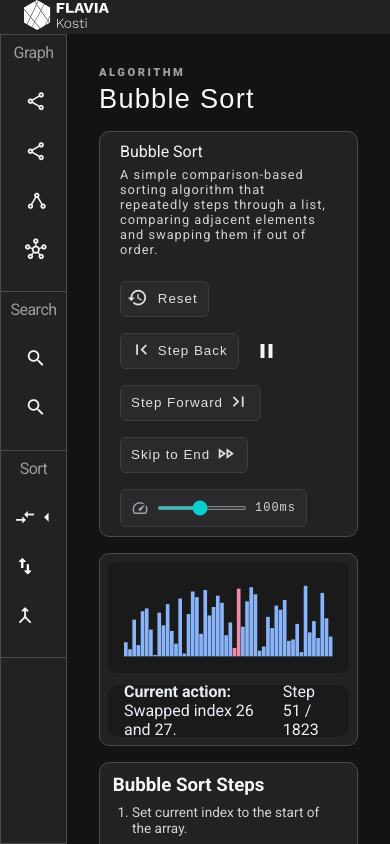
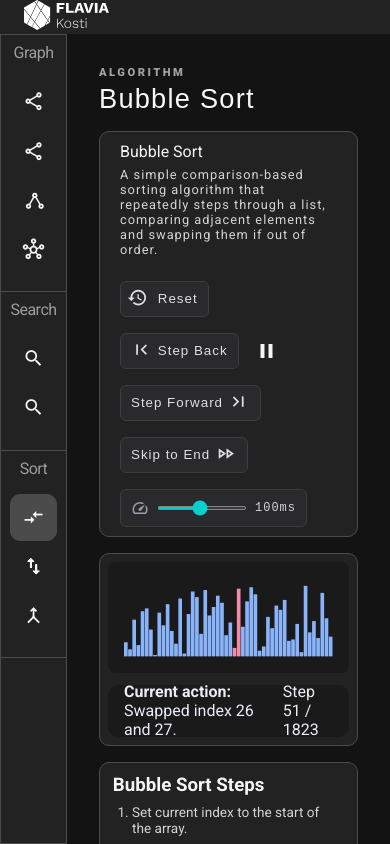
Before and after one commit to flavia3107/algorithm-visualizer, an Angular app: page / in a window 390 px wide. Built offline with nearby package versions, Linux system fonts and the light colour scheme.

Commit message:
Algorithm-Visualizer: Responsivity - Sidenav P3

```diff
--- a/src/app/app.scss
+++ b/src/app/app.scss
@@ -164,5 +164,7 @@ img {
 @media screen and (max-width: 800px) {
 	.sidenav {
 		width: 65px;
+		position: sticky;
+		top: 0;
 	}
 }
--- a/src/app/components/sidenav/sidenav.html
+++ b/src/app/components/sidenav/sidenav.html
@@ -4,13 +4,14 @@
 
 	<ul class="flex-column">
 		@for (algorithm of group.value; track algorithm.key) {
-		<li class="flex-row middle space-between" (click)="updateView(algorithm.key)">
+		@let isActive = algorithm.key === activeView().id;
+		<li class="flex-row middle space-between" [class.active]="isActive" (click)="updateView(algorithm.key)">
 			<p class="flex-row middle">
 				<span class="material-icons-outlined" [class.rotate]="algorithm?.rotate">{{algorithm.icon}}</span>
 				<span class="title">{{ algorithm.title }}</span>
 			</p>
-			@if(algorithm.key === activeView().id){
-			<span class="material-icons-outlined">arrow_left </span>
+			@if(isActive){
+			<span class="material-icons-outlined arrow">arrow_left </span>
 			}
 		</li>
 		}
--- a/src/app/components/sidenav/sidenav.scss
+++ b/src/app/components/sidenav/sidenav.scss
@@ -46,7 +46,8 @@ p {
 }
 
 @media screen and (max-width: 800px) {
-	.title {
+	.title,
+	.arrow {
 		display: none;
 	}
 
@@ -60,4 +61,18 @@ p {
 	.group-title {
 		margin: 0.5rem 0.5rem 0;
 	}
+
+	.active {
+		background: $border-color;
+		border-radius: 10px;
+		border-color: $border-color;
+	}
+
+	li {
+		padding: 0.75rem;
+	}
+
+	ul {
+		margin-top: 0.5rem auto;
+	}
 }
```
